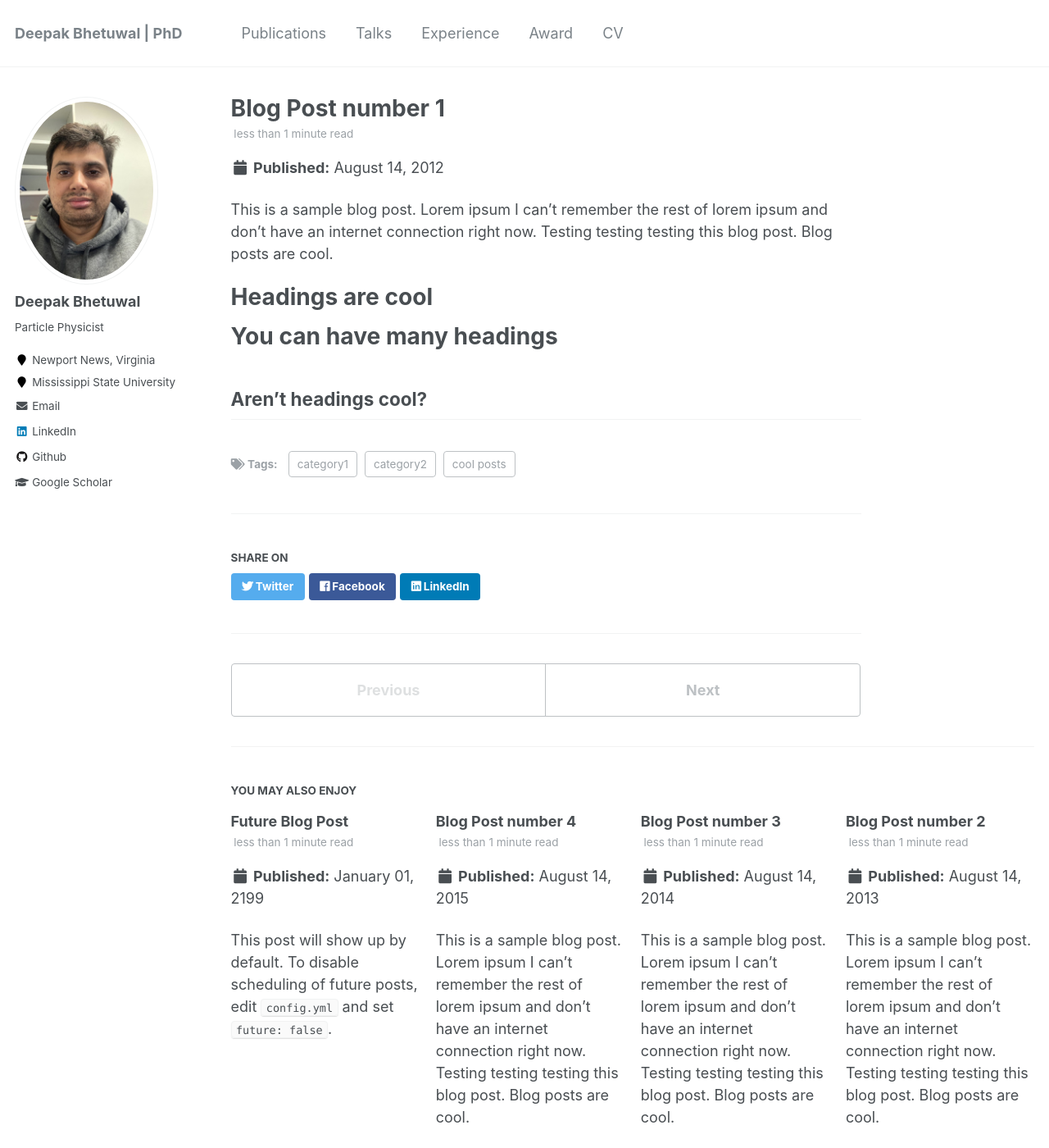
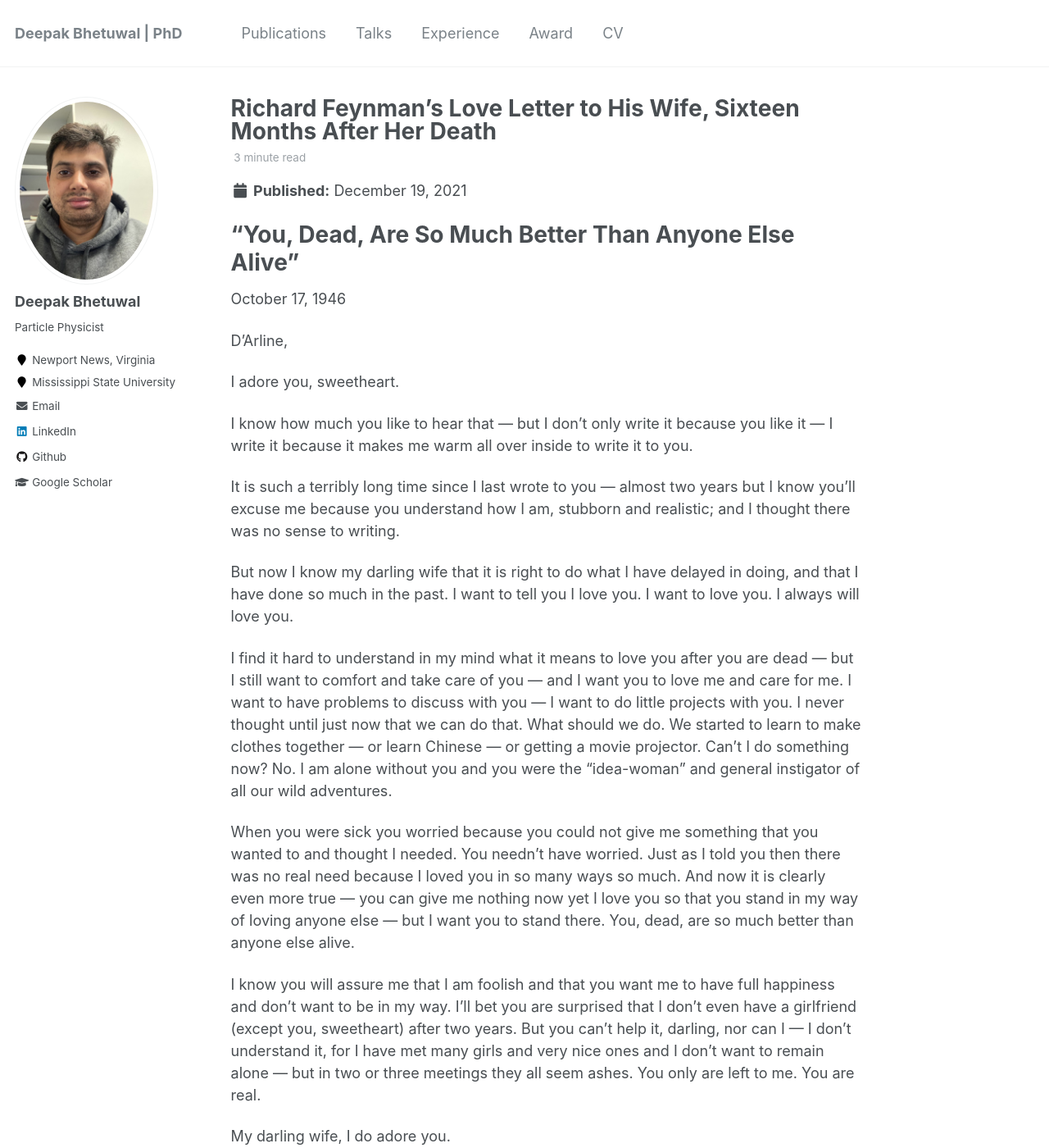
Before and after one commit to dkb208/dkb208.github.io, a Jekyll site: the page built from _posts/2012-08-14-blog-post-1.md, in a window 1280 px wide and 1400 px high. Shown: the whole window at 82% size. Built offline with Jekyll 4.4.1, drawn with Linux system fonts in a browser that asks for light colours; some of the changed text lies outside the part shown.

Commit message:
Update 2012-08-14-blog-post-1.md

```diff
--- a/_posts/2012-08-14-blog-post-1.md
+++ b/_posts/2012-08-14-blog-post-1.md
@@ -1,6 +1,6 @@
 ---
-title: 'Blog Post number 1'
-date: 2012-08-14
+title: 'Richard Feynman’s Love Letter to His Wife, Sixteen Months After Her Death'
+date: 2021-12-19
 permalink: /posts/2012/08/blog-post-1/
 tags:
   - cool posts
@@ -8,13 +8,31 @@ tags:
   - category2
 ---
 
-This is a sample blog post. Lorem ipsum I can't remember the rest of lorem ipsum and don't have an internet connection right now. Testing testing testing this blog post. Blog posts are cool.
-
-Headings are cool
+“You, Dead, Are So Much Better Than Anyone Else Alive”
 ======
 
-You can have many headings
-======
+October 17, 1946
 
-Aren't headings cool?
-------
+D’Arline,
+
+I adore you, sweetheart.
+
+I know how much you like to hear that — but I don’t only write it because you like it — I write it because it makes me warm all over inside to write it to you.
+
+It is such a terribly long time since I last wrote to you — almost two years but I know you’ll excuse me because you understand how I am, stubborn and realistic; and I thought there was no sense to writing.
+
+But now I know my darling wife that it is right to do what I have delayed in doing, and that I have done so much in the past. I want to tell you I love you. I want to love you. I always will love you.
+
+I find it hard to understand in my mind what it means to love you after you are dead — but I still want to comfort and take care of you — and I want you to love me and care for me. I want to have problems to discuss with you — I want to do little projects with you. I never thought until just now that we can do that. What should we do. We started to learn to make clothes together — or learn Chinese — or getting a movie projector. Can’t I do something now? No. I am alone without you and you were the “idea-woman” and general instigator of all our wild adventures.
+
+When you were sick you worried because you could not give me something that you wanted to and thought I needed. You needn’t have worried. Just as I told you then there was no real need because I loved you in so many ways so much. And now it is clearly even more true — you can give me nothing now yet I love you so that you stand in my way of loving anyone else — but I want you to stand there. You, dead, are so much better than anyone else alive.
+
+I know you will assure me that I am foolish and that you want me to have full happiness and don’t want to be in my way. I’ll bet you are surprised that I don’t even have a girlfriend (except you, sweetheart) after two years. But you can’t help it, darling, nor can I — I don’t understand it, for I have met many girls and very nice ones and I don’t want to remain alone — but in two or three meetings they all seem ashes. You only are left to me. You are real.
+
+My darling wife, I do adore you.
+
+I love my wife. My wife is dead.
+
+Rich.
+
+PS Please excuse my not mailing this — but I don’t know your new address.
```
